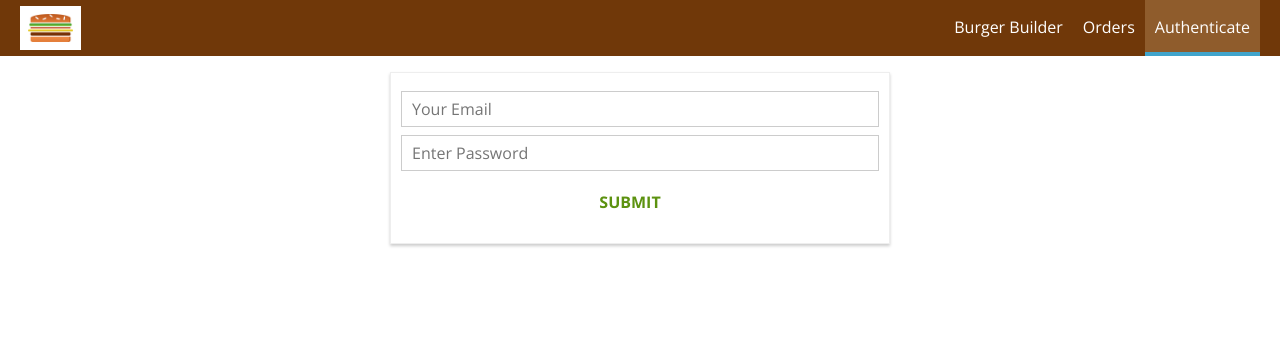
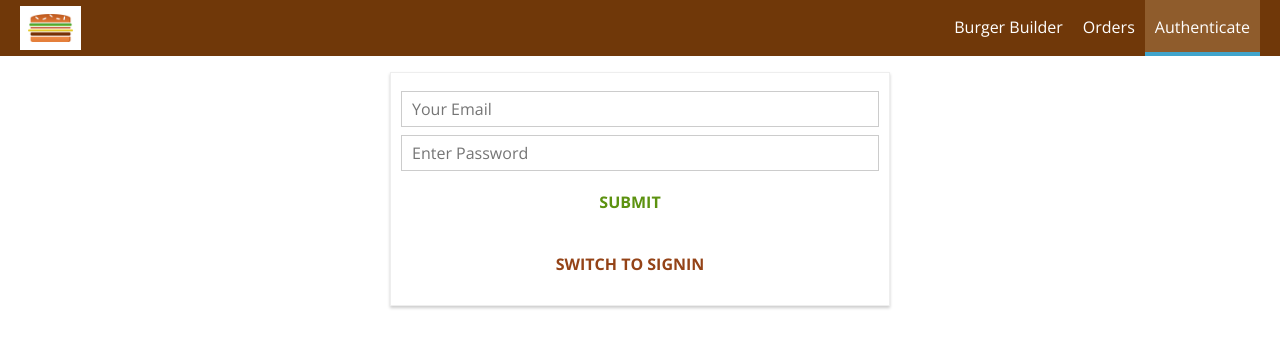
Before and after one commit to RohabAmir/BurgerBuilderReactApp, a React (Create React App) app: page /auth in a window 1280 px wide. Shown: the top 348 px of the page. Built offline with nearby package versions, Linux system fonts and the light colour scheme.

Commit message:
Authenticatation of App with (SignUp/SignIn) Functionalities

```diff
--- a/src/containers/Auth/Auth.js
+++ b/src/containers/Auth/Auth.js
@@ -36,7 +36,8 @@
                 valid: false,
                 touched: false
             } ,
-        }
+        },
+        isSignUp: true
     }
 
     checkValidity(value,rules){
@@ -79,8 +80,16 @@
     }
     submitHandler=(event)=>{
         event.preventDefault(); //to prevent from the reloading of page
-        this.props.onAuth(this.state.controls.email.value, this.state.controls.password.value);
+        this.props.onAuth(this.state.controls.email.value, this.state.controls.password.value, this.state.isSignUp);
     }
+    switchAuthModeHandler=()=>{
+
+        this.setState(prevState =>{
+            return{isSignUp: !prevState.isSignUp}
+
+        })
+    }
+
     render(){
         const formElementsArray=[]; // coverting JS object into array to map the elements
         for(let key in this.state.controls){
@@ -108,6 +117,10 @@
                     {form}
                     <Button btnType='Success'>SUBMIT</Button>
                 </form>
+                <Button
+                    clicked={this.switchAuthModeHandler}
+                    btnType='Danger'>SWITCH TO { this.state.isSignUp ? 'SIGNIN' : 'SIGNUP'}
+                </Button>
             </div>
         );
     }
@@ -115,7 +128,7 @@
 const mapDispatchToProps = dispatch =>{
     return{
 
-        onAuth: (email,password) => dispatch(Actions.auth(email,password))
+        onAuth: (email,password, isSignUp) => dispatch(Actions.auth(email,password, isSignUp))
 
     };
 };
--- a/src/store/actions/auth.js
+++ b/src/store/actions/auth.js
@@ -19,7 +19,7 @@
     };
 };
 
-export const auth= (email,password)=>{ //handling Authentication Asynchronosuly
+export const auth= (email,password, isSignUp)=>{ //handling Authentication Asynchronosuly
     return dispath=>{
         dispath(authStart());
         const authData={
@@ -27,7 +27,10 @@
             password: password,
             returnSecureToken: true
         }
-        axios.post('https://www.googleapis.com/identitytoolkit/v3/relyingparty/signupNewUser?key=AIzaSyB5cHT6x62tTe-g27vBDIqWcwQWBSj3uiY',authData)
+        let url= 'https://www.googleapis.com/identitytoolkit/v3/relyingparty/signupNewUser?key=AIzaSyDfY09kJpU87eHRMGqiKew4YrxBXP7KJf4'
+        if(!isSignUp){
+            url= 'https://www.googleapis.com/identitytoolkit/v3/relyingparty/verifyPassword?key=AIzaSyDfY09kJpU87eHRMGqiKew4YrxBXP7KJf4'
+        axios.post(url,authData)
             .then(response =>{
                 console.log(response);
                 dispath(authSuccess(response.data));
@@ -37,3 +40,4 @@
             });
     }
 }
+}
```
